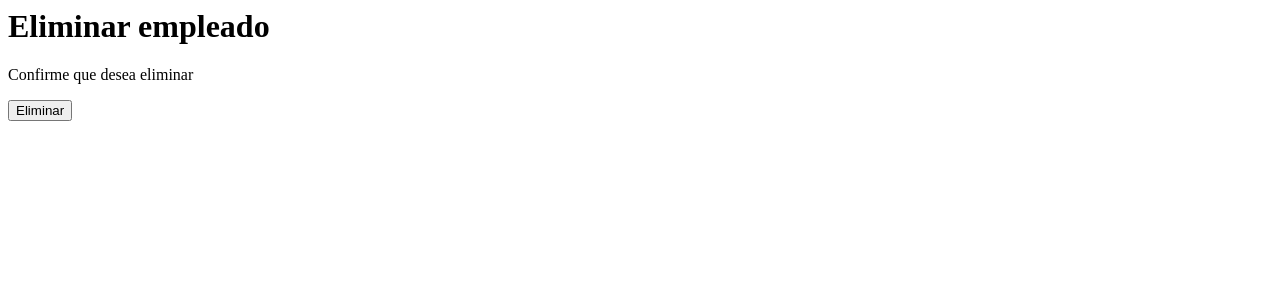
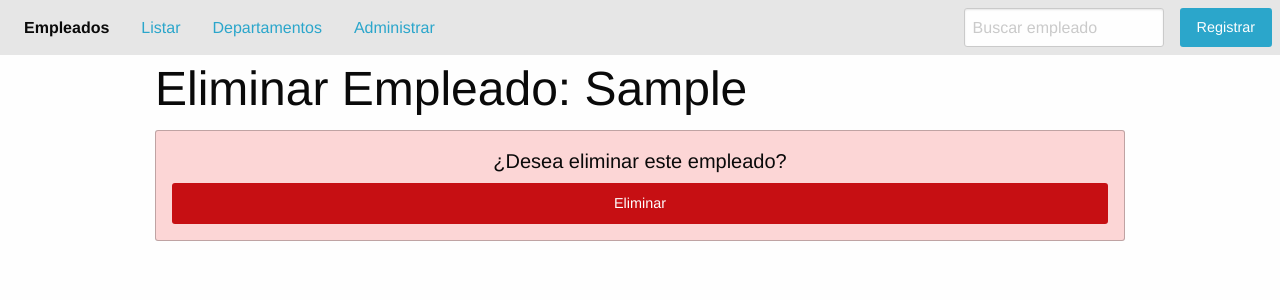
Before and after one commit to yokarp/employee-django, a Django app: template templates/persona/delete.html in a window 1280 px wide. Shown: the top 300 px of the page. Run offline with Django 3.2, Linux system fonts and the light colour scheme; the template is opened without the code that fills it: most values are stand-ins (such as "Sample title", 1, 10 or a date in 2020); some libraries are stand-ins or nearby versions.

Commit message:
Delete employe implement

```diff
--- a/applications/persona/views.py
+++ b/applications/persona/views.py
@@ -111,7 +111,7 @@ class EmpleadoUpdateView(UpdateView):
         'departamento',
         'habilidades',
     ]
-    success_url = reverse_lazy('persona_app:correcto')
+    success_url = reverse_lazy('persona_app:empleados_admin')
 
     #Método de intersección de datos
     def post(self, request, *args, **kwargs):
@@ -125,7 +125,7 @@ class EmpleadoUpdateView(UpdateView):
 class EmpleadoDeleteView(DeleteView):
     model = Empleado
     template_name = "persona/delete.html"
-    success_url = reverse_lazy('persona_app:correcto')
+    success_url = reverse_lazy('persona_app:empleados_admin')
 
 
 class ListEmpleadosAdmin(ListView):
--- a/templates/persona/delete.html
+++ b/templates/persona/delete.html
@@ -1,6 +1,15 @@
-<h1>Eliminar empleado</h1>
+{% extends 'base.html' %} {% block title %} Eliminar Empleado {% endblock title %} {% block content %} {% include "includes/header.html" %}
 
-<form method="POST">{% csrf_token %}
-    <p>Confirme que desea eliminar</p>
-    <button type="submit">Eliminar</button>
-</form>
+<div class="grid-container">
+    <div class="grid-x">
+        <h1 class="cell">Eliminar Empleado: {{ object.first_name }}</h1>
+        <form class="cell" method="POST">{% csrf_token %}
+            <div class="callout alert">
+                <h5 class="text-center">¿Desea eliminar este empleado?</h5>
+                <button type="submit" class="button alert expanded">Eliminar</button>
+            </div>
+        </form>
+    </div>
+</div>
+
+{% endblock content %}
```
Also changed, not shown: templates/persona/update.html (+43 -4 lines).
